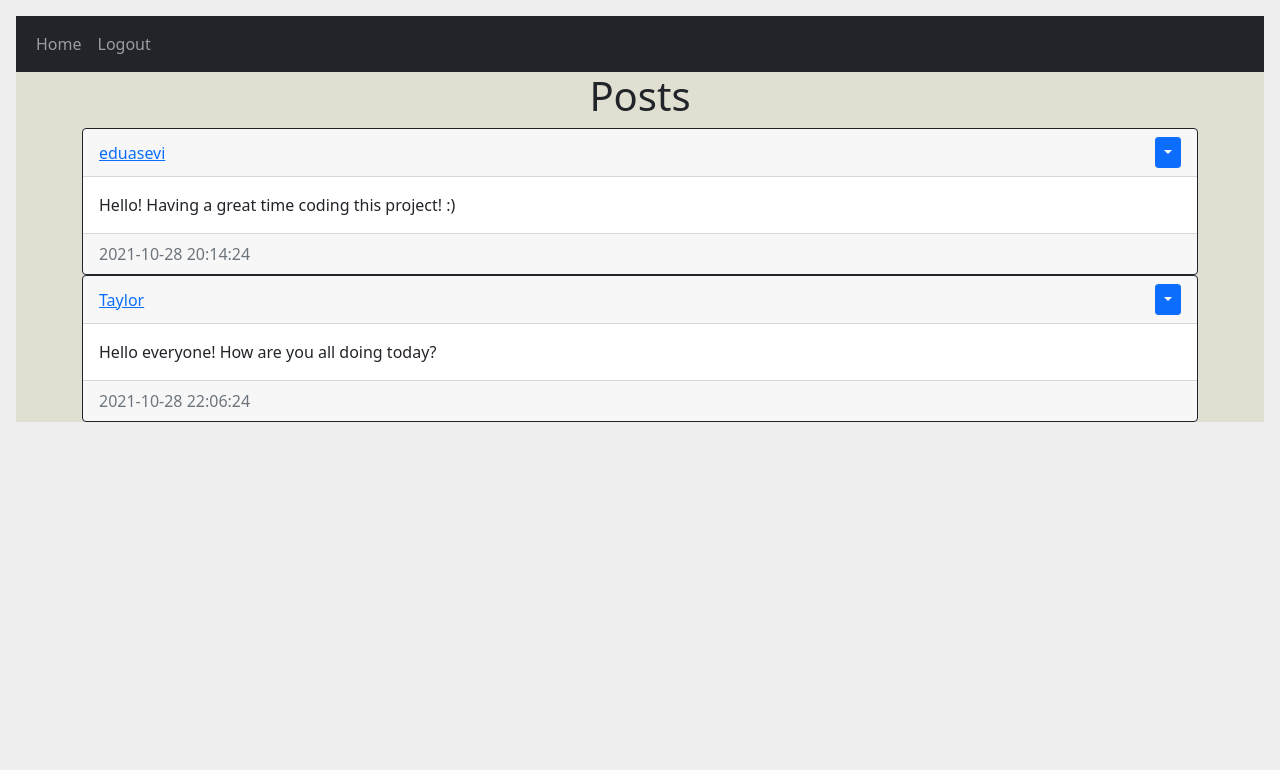
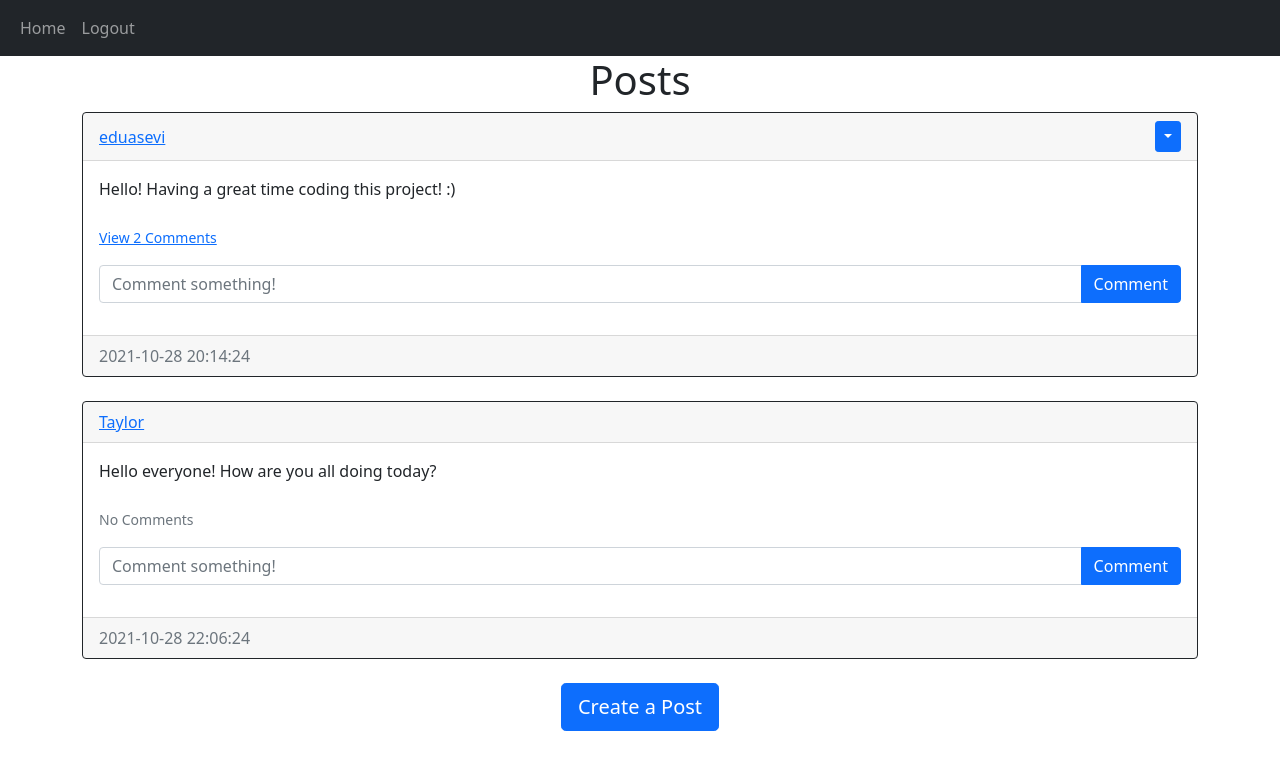
Before and after one commit to eduasevi/SunBlog, a Flask app: page / in a window 1280 px wide. Shown: the top 770 px of the page. Run offline with Flask 2, Linux system fonts and the light colour scheme; a user stored in the database is signed in; data comes from the database, SQL or seed files in the repository; both versions use the stored data as it was after the commit.

Commit message:
finilized delete posts and post comments

```diff
--- a/sunny_app/__init__.py
+++ b/sunny_app/__init__.py
@@ -18,7 +18,7 @@ def create_app():
   app.register_blueprint(views, url_prefix='/')
   app.register_blueprint(auth, url_prefix='/')
 
-  from .models import User, Post
+  from .models import User, Post, Comment
 
   create_database(app)
   login_manager = LoginManager()
--- a/sunny_app/static/style.css
+++ b/sunny_app/static/style.css
@@ -1,4 +1,4 @@
-html {
+/* html {
   font-family: Verdana, Geneva, Tahoma, sans-serif;
   background: #eee;
   padding: 1rem;
@@ -7,4 +7,4 @@ html {
 body {
   margin: 0 auto;
   background: rgb(225, 223, 210);
-}
+} */
--- a/sunny_app/templates/home.html
+++ b/sunny_app/templates/home.html
@@ -1,28 +1 @@
-{% extends "base.html" %} {% block tittle %}Home{% endblock %} {% block content
-%}
-
-<h1 align="center">Posts</h1>
-<div id="posts">
-  {% for post in posts %}
-  <div class="card border-dark">
-    <div class="card-header d-flex justify-content-between align-items-center">
-      <a href="/posts{{post.user.username}}">{{post.user.username}}</a>
-      <div class="btn-group">
-        <button
-          type="button"
-          class="btn btn-sm btn-primary dropdown-toggle"
-          data-bs-toggle="dropdown"
-        ></button>
-        <ul class="dropdown-menu">
-          <li><a href="" class="dropdown-item">Delete</a>></li>
-        </ul>
-      </div>
-    </div>
-    <div class="card-body">
-      <div class="card-text">{{post.text}}</div>
-    </div>
-    <div class="card-footer text-muted">{{post.date_created}}</div>
-  </div>
-  {% endfor%}
-</div>
-{%endblock %}
+{% extends "posts_div.html" %} {% block title %}Home{% endblock %}
--- a/sunny_app/templates/posts_div.html
+++ b/sunny_app/templates/posts_div.html
@@ -1,4 +1,99 @@
-{% extends "base.html" %} {% block tittle %}Home{% endblock %} {% block content
+{% extends "base.html" %} {% block title %}Home{% endblock %} {% block content
 %}
-<h1>This is a test</h1>
-{% endblock %}
+<h1 align="center">{% block header %}Posts{% endblock %}</h1>
+<div id="posts">
+  {% for post in posts %}
+  <div class="card border-dark">
+    <div class="card-header d-flex justify-content-between align-items-center">
+      <a href="/posts/{{post.user.username}}">{{post.user.username}}</a>
+      {% if user.id == post.author %}
+      <div class="btn-group">
+        <button
+          type="button"
+          class="btn btn-sm btn-primary dropdown-toggle"
+          data-bs-toggle="dropdown"
+        ></button>
+        <ul class="dropdown-menu">
+          <li>
+            <a href="/delete-post/{{post.id}}" class="dropdown-item">Delete</a>
+          </li>
+        </ul>
+      </div>
+      {% endif %}
+    </div>
+    <div class="card-body">
+      <div class="card-text">{{post.text}}</div>
+      <br />
+      <div class="collapse" id="comments-{{post.id}}">
+        <div class="card">
+          <div class="card-body" id="comments-expanded-{{post.id}}">
+            {% for comment in post.comments %}
+            <div class="d-flex justify-content-between align-items-center">
+              <div>
+                <a href="/posts/{{comment.user.username}}"
+                  >{{comment.user.username}}</a
+                >: {{comment.text}}
+              </div>
+              <div>
+                <small class="text-muted"> {{comment.date_created}}</small>
+                {% if user.id == comment.author or user.id == post.author %}
+                <div class="btn-group">
+                  <button
+                    type="button"
+                    class="btn btn-sm btn-primary dropdown-toggle"
+                    data-bs-toggle="dropdown"
+                  ></button>
+                  <ul class="dropdown-menu">
+                    <li>
+                      <a
+                        href="/delete-comment/{{comment.id}}"
+                        class="dropdown-item"
+                        >Delete</a
+                      >
+                    </li>
+                  </ul>
+                </div>
+                {% endif %}
+              </div>
+            </div>
+            {% endfor %}
+          </div>
+        </div>
+      </div>
+      <p class="card-text">
+        {% if post.comments|length > 0 %}
+        <a data-bs-toggle="collapse" href="#comments-{{post.id}}" role="button">
+          <small>View {{post.comments|length}} Comments</small>
+        </a>
+        {% else %}
+        <small class="text-muted">No Comments</small>
+        {% endif %}
+      </p>
+      <form
+        class="input-group mb-3"
+        method="POST"
+        action="/create-comment/{{post.id}}"
+      >
+        <input
+          type="text"
+          id="text"
+          name="text"
+          class="form-control"
+          placeholder="Comment something!"
+        />
+        <button type="submit" class="btn btn-primary">Comment</button>
+      </form>
+    </div>
+    <div class="card-footer text-muted">{{post.date_created}}</div>
+  </div>
+  <br/ > {% endfor %}
+</div>
+{% block footer %}
+<div align="center">
+  <a href="/create-post"
+    ><button type="button" class="btn btn-primary btn-lg">
+      Create a Post
+    </button></a
+  >
+</div>
+{% endblock %} {% endblock %}
--- a/sunny_app/views.py
+++ b/sunny_app/views.py
@@ -2,7 +2,7 @@ from flask import Blueprint, render_template, flash, request, redirect, url_for
 # from flask.wrappers import request
 from sqlalchemy.sql.functions import user
 from flask_login import login_required, current_user
-from .models import Post
+from .models import Post, User, Comment
 from . import db
 
 views = Blueprint('views', __name__)
@@ -30,3 +30,68 @@ def create_post():
       return redirect(url_for('views.home'))
 
   return render_template('create_post.html', user=current_user)
+
+@views.route("/delete-post/<id>")
+@login_required
+def delete_post(id):
+  post = Post.query.filter_by(id=id).first()
+
+  if not post:
+    flash("Post does not exist.", category='error')
+  elif current_user.id != post.id:
+    flash("You do not have permission to delete this post.", category='error')
+  else:
+    db.session.delete(post)
+    db.session.commit()
+    flash('Post deleted', category='success')
+
+  return redirect(url_for('views.home'))
+
+
+@views.route("/posts/<username>")
+@login_required
+def posts(username):
+    user = User.query.filter_by(username=username).first()
+
+    if not user:
+        flash('No user with that username exists.', category='error')
+        return redirect(url_for('views.home'))
+
+    posts = user.posts
+    return render_template("posts.html", user=current_user, posts=posts, username=username)
+
+
+@views.route("/create-comment/<post_id>", methods=['POST'])
+@login_required
+def create_comment(post_id):
+  text = request.form.get('text')
+
+  if not text:
+    flash('Comment connot be empty', category='error')
+  else:
+    post = Post.query.filter_by(id=post_id)
+    if post:
+      comment = Comment(text=text, author=current_user.id, post_id=post_id)
+      db.session.add(comment)
+      db.session.commit()
+    else:
+      flash('Post does not exist.', category='error')
+
+  return redirect(url_for('views.home'))
+
+
+@views.route("/delete-comment/<comment_id>")
+@login_required
+def delete_comment(comment_id):
+  comment = Comment.query.filter_by(id=comment_id).first()
+
+  if not comment:
+    flash("Comment does not exists", category='error')
+  elif current_user.id != comment.author and current_user.id != comment.post.author:
+    flash("You do not have permission to delete this comment.", category='error')
+  else:
+    db.session.delete(comment)
+    db.session.commit()
+
+
+  return redirect(url_for('views.home'))
```
Also changed, not shown: sunny_app/models.py (+28 -10 lines), sunny_app/templates/create_post.html (+11 -1 lines), sunny_app/templates/posts.html (+10 -3 lines), sunny_app/database.db.
